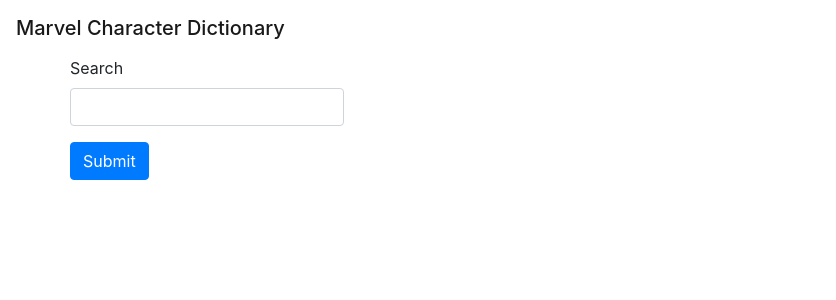
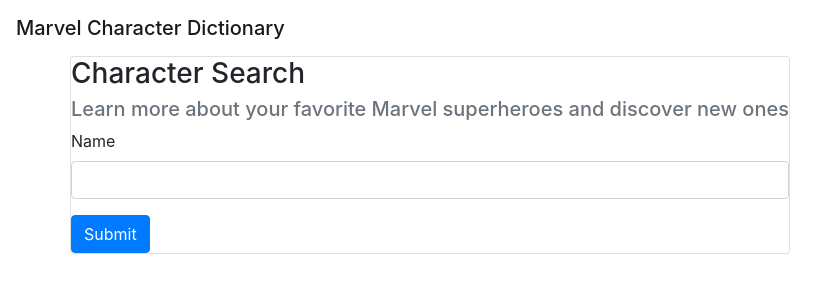
Before and after one commit to jacobdlewis/angular-2-marvel-character-finder, an Angular app: page / in a window 1280 px wide. Shown: the top 300 px of the page, without its empty margins (0-836 px from the left). Built offline with nearby package versions, Linux system fonts and the light colour scheme.

Commit message:
Added header & explanation text to search cmpt.

```diff
--- a/src/app/search/search.component.html
+++ b/src/app/search/search.component.html
@@ -1,11 +1,17 @@
 <div class="row">
   <div class="col-xs-12">
-    <form>
-      <div class="form-group">
-        <label>Search</label>
-        <input type="text" class="form-control">
+    <div class="card">
+      <div class="card-block">
+        <h3 class="card-title">Character Search</h3>
+        <h5 class="card-subtitle mb-2 text-muted">Learn more about your favorite Marvel superheroes and discover new ones</h5>
+        <form>
+          <div class="form-group">
+            <label>Name</label>
+            <input type="text" class="form-control">
+          </div>
+          <button type="submit" class="btn btn-primary">Submit</button>
+        </form>
       </div>
-      <button type="submit" class="btn btn-primary">Submit</button>
-    </form>
+    </div>
   </div>
 </div>
```
